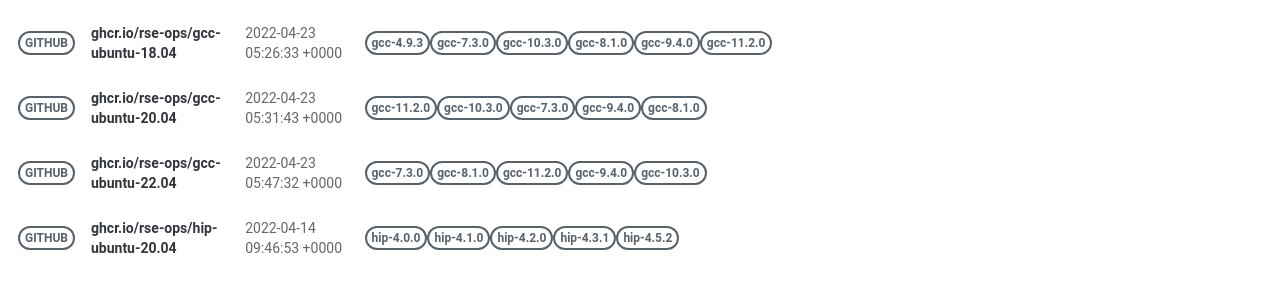
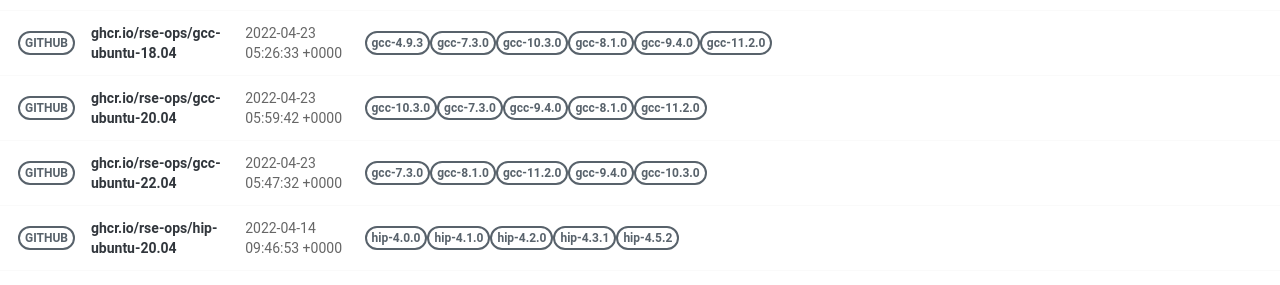
Before and after one commit to rse-ops/docker-images, a Jekyll site: the page built from pages/index.md, in a window 1280 px wide. Shown: the part 581-866 px from the top of the page. Built offline with Jekyll 4.4.1, drawn with Linux system fonts in a browser that asks for light colours; nearby versions of some CDN libraries.

Commit message:
Automated push to update library 2022-04-23

```diff
--- a/_library/ghcr.io-rse-ops-gcc-ubuntu-20.04.md
+++ b/_library/ghcr.io-rse-ops-gcc-ubuntu-20.04.md
@@ -1,14 +1,11 @@
 ---
 layout: container
 name: ghcr.io/rse-ops/gcc-ubuntu-20.04
-updated_at: 2022-04-23 05:31:43.157264
+updated_at: 2022-04-23 05:59:42.363343
 
 
 container_url: https://github.com/orgs/rse-ops/packages/container/package/gcc-ubuntu-20.04
 versions:
- - tag: gcc-11.2.0
-   dockerfile: https://github.com/rse-ops/docker-images/blob/main/ubuntu/gcc/Dockerfile
-   manifest: https://crane.ggcr.dev/manifest/ghcr.io/rse-ops/gcc-ubuntu-20.04:gcc-11.2.0
  - tag: gcc-10.3.0
    dockerfile: https://github.com/rse-ops/docker-images/blob/main/ubuntu/gcc/Dockerfile
    manifest: https://crane.ggcr.dev/manifest/ghcr.io/rse-ops/gcc-ubuntu-20.04:gcc-10.3.0
```
Also changed, not shown: other parts of _library/ghcr.io-rse-ops-gcc-ubuntu-20.04.md (+3 -0 lines).
